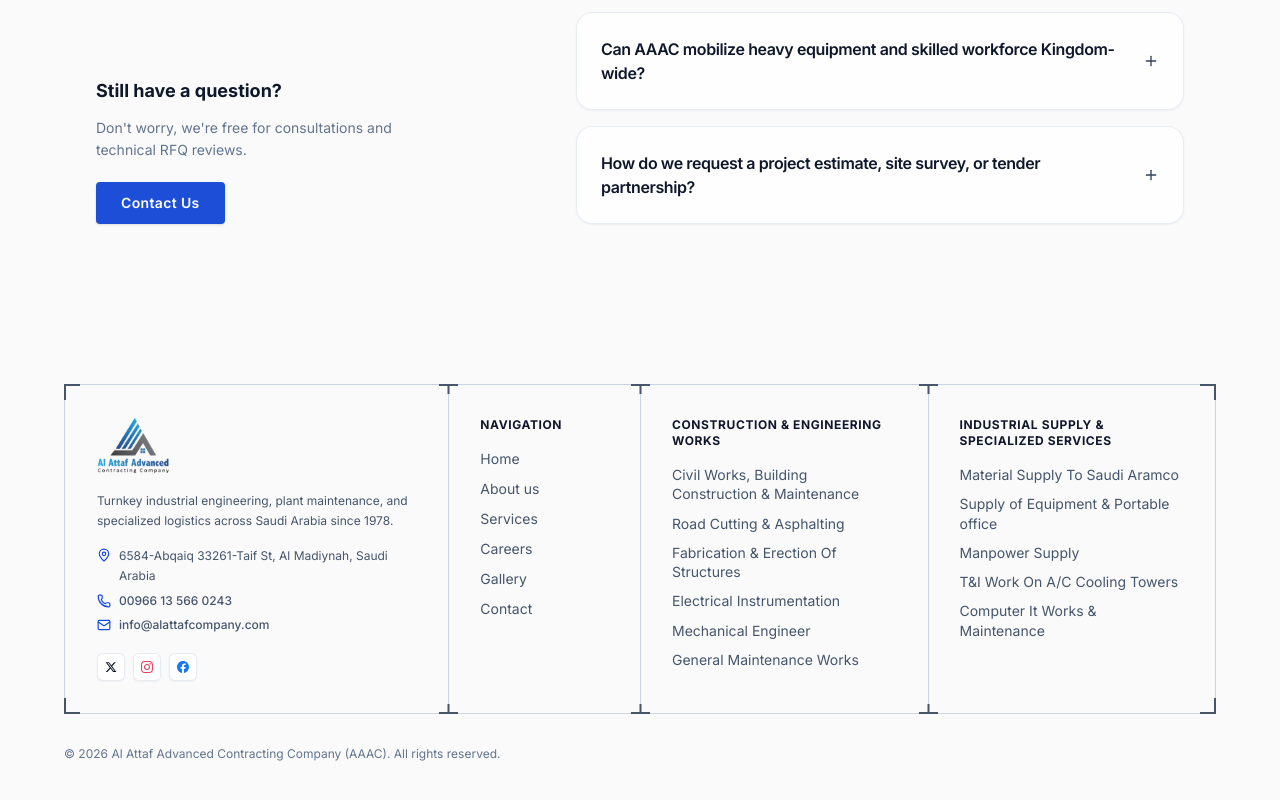
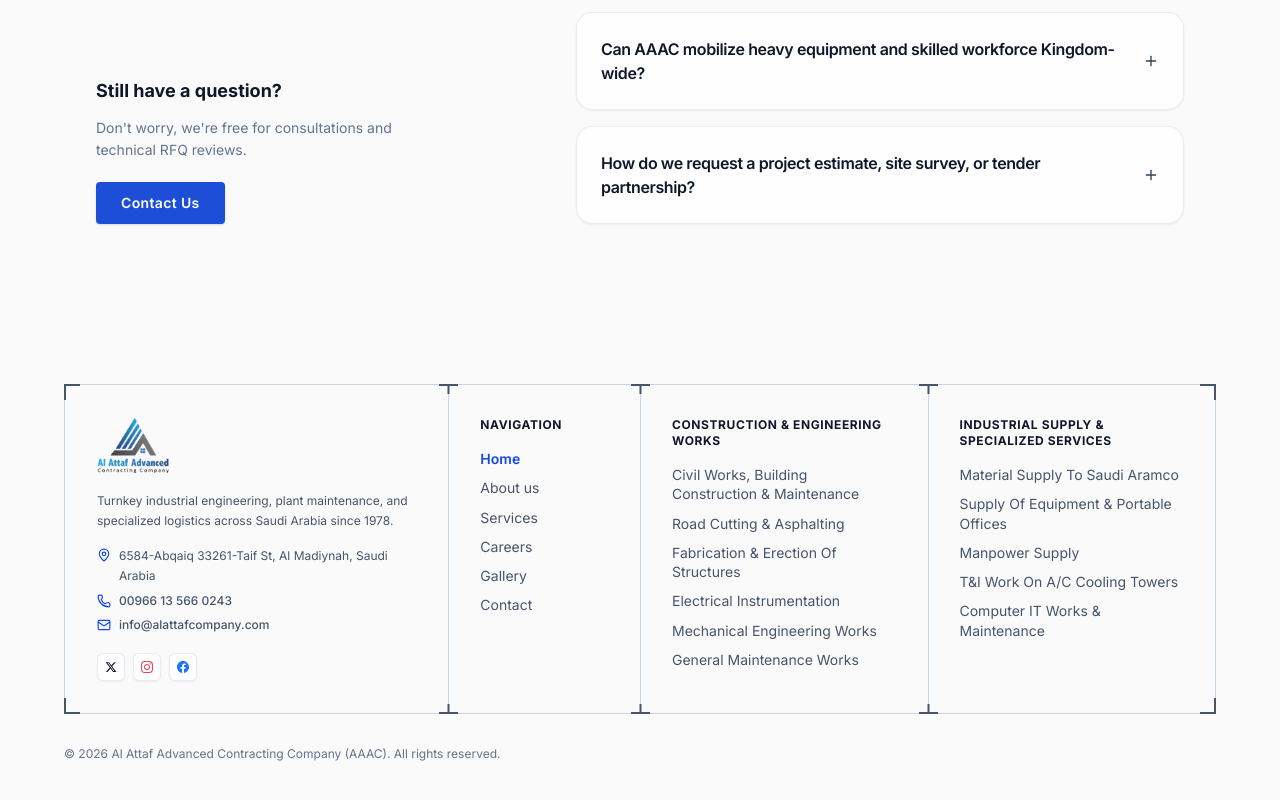
Before and after one commit to mindstory-webteam/alattaf, a Next.js app: page / in a window 1280 px wide. Shown: the part 6158-6958 px from the top of the page. Built offline with nearby package versions, Linux system fonts and the light colour scheme.

Commit message:
cahnges in the  in the footer and navbar

```diff
--- a/components/Footer.tsx
+++ b/components/Footer.tsx
@@ -3,37 +3,52 @@
 import React from "react";
 import Image from "next/image";
 import Link from "next/link";
+import {usePathname} from "next/navigation";
 import {Phone, Mail, MapPin} from "lucide-react";
+import {serviceCategories, getServicesByCategory} from "@/app/data/services";
+
+/**
+ * Both service columns are generated from the same data file the
+ * /services routes and the navbar use, so the footer can never link
+ * to a service page that doesn't exist.
+ */
+const [constructionCategory, industrialCategory] = serviceCategories;
+
+const constructionWorks = getServicesByCategory(constructionCategory.id).map(
+  (service) => ({
+    name: service.title,
+    href: `/services/${service.slug}`,
+  })
+);
+
+const industrialSupply = getServicesByCategory(industrialCategory.id).map(
+  (service) => ({
+    name: service.title,
+    href: `/services/${service.slug}`,
+  })
+);
 
 export default function Footer() {
+  const pathname = usePathname();
+
   const quickLinks = [
     {name: "Home", href: "/"},
-    {name: "About us", href: "/#about"},
-    {name: "Services", href: "/#services"},
-    {name: "Careers", href: "/#careers"},
-    {name: "Gallery", href: "/#gallery"},
+    {name: "About us", href: "/about"},
+    {name: "Services", href: "/services"},
+    {name: "Careers", href: "/careers"},
+    {name: "Gallery", href: "/gallery"},
     {name: "Contact", href: "/contact"},
   ];
 
-  const constructionWorks = [
-    {
-      name: "Civil Works, Building Construction & Maintenance",
-      href: "/#services",
-    },
-    {name: "Road Cutting & Asphalting", href: "/#services"},
-    {name: "Fabrication & Erection Of Structures", href: "/#services"},
-    {name: "Electrical Instrumentation", href: "/#services"},
-    {name: "Mechanical Engineer", href: "/#services"},
-    {name: "General Maintenance Works", href: "/#services"},
-  ];
+  // Highlights the service page currently being viewed
+  const isActive = (href: string) => pathname === href;
 
-  const industrialSupply = [
-    {name: "Material Supply To Saudi Aramco", href: "/#services"},
-    {name: "Supply of Equipment & Portable office", href: "/#services"},
-    {name: "Manpower Supply", href: "/#services"},
-    {name: "T&I Work On A/C Cooling Towers", href: "/#services"},
-    {name: "Computer It Works & Maintenance", href: "/#services"},
-  ];
+  const linkClass = (href: string) =>
+    `block leading-snug transition-colors ${
+      isActive(href)
+        ? "text-blue-700 font-semibold"
+        : "text-slate-600 hover:text-blue-700"
+    }`;
 
   return (
     <footer className="w-full bg-[#fafafa] text-slate-600 font-sans pt-12 pb-8">
@@ -176,10 +191,7 @@ export default function Footer() {
             {/* Section 1: Brand, Headquarters & Socials (4 cols) */}
             <div className="xl:col-span-4 p-6 sm:p-7 lg:p-8 flex flex-col justify-between space-y-4">
               <div className="space-y-3">
-                <Link
-                  href="/"
-                  className="inline-block group focus:outline-none"
-                >
+                <Link href="/" className="inline-block group focus:outline-none">
                   <Image
                     src="/alattaf-logo.png"
                     alt="Al Attaf Advanced Contracting Company"
@@ -308,10 +320,7 @@ export default function Footer() {
               <ul className="space-y-2.5 text-xs sm:text-sm">
                 {quickLinks.map((link) => (
                   <li key={link.name}>
-                    <Link
-                      href={link.href}
-                      className="text-slate-600 hover:text-blue-700 transition-colors block"
-                    >
+                    <Link href={link.href} className={linkClass(link.href)}>
                       {link.name}
                     </Link>
                   </li>
@@ -354,15 +363,12 @@ export default function Footer() {
             {/* Section 3: Construction & Engineering Works (3 cols) */}
             <div className="xl:col-span-3 p-6 sm:p-7 lg:p-8 space-y-4">
               <h3 className="text-xs font-bold text-slate-900 uppercase tracking-wider">
-                Construction & Engineering Works
+                {constructionCategory.label}
               </h3>
               <ul className="space-y-2.5 text-xs sm:text-sm">
-                {constructionWorks.map((item, idx) => (
-                  <li key={idx}>
-                    <Link
-                      href={item.href}
-                      className="text-slate-600 hover:text-blue-700 transition-colors block leading-snug"
-                    >
+                {constructionWorks.map((item) => (
+                  <li key={item.href}>
+                    <Link href={item.href} className={linkClass(item.href)}>
                       {item.name}
                     </Link>
                   </li>
@@ -405,15 +411,12 @@ export default function Footer() {
             {/* Section 4: Industrial Supply & Specialized Services (3 cols) */}
             <div className="xl:col-span-3 p-6 sm:p-7 lg:p-8 space-y-4">
               <h3 className="text-xs font-bold text-slate-900 uppercase tracking-wider">
-                Industrial Supply & Specialized Services
+                {industrialCategory.label}
               </h3>
               <ul className="space-y-2.5 text-xs sm:text-sm">
-                {industrialSupply.map((item, idx) => (
-                  <li key={idx}>
-                    <Link
-                      href={item.href}
-                      className="text-slate-600 hover:text-blue-700 transition-colors block leading-snug"
-                    >
+                {industrialSupply.map((item) => (
+                  <li key={item.href}>
+                    <Link href={item.href} className={linkClass(item.href)}>
                       {item.name}
                     </Link>
                   </li>
--- a/components/Navbar.tsx
+++ b/components/Navbar.tsx
@@ -247,7 +247,7 @@ export default function Navbar() {
 
                 {/* About us */}
                 <Link
-                  href="#about"
+                  href="/about"
                   onClick={() => setActiveItem("About us")}
                   className={`relative px-4 py-2 text-sm font-semibold transition-all duration-200 rounded-lg group ${
                     activeItem === "About us"
@@ -321,7 +321,7 @@ export default function Navbar() {
 
                 {/* Careers */}
                 <Link
-                  href="#careers"
+                  href="/careers"
                   onClick={() => setActiveItem("Careers")}
                   className={`relative px-4 py-2 text-sm font-semibold transition-all duration-200 rounded-lg group ${
                     activeItem === "Careers"
@@ -334,7 +334,7 @@ export default function Navbar() {
 
                 {/* Gallery */}
                 <Link
-                  href="#gallery"
+                  href="/gallery"
                   onClick={() => setActiveItem("Gallery")}
                   className={`relative px-4 py-2 text-sm font-semibold transition-all duration-200 rounded-lg group ${
                     activeItem === "Gallery"
@@ -347,7 +347,7 @@ export default function Navbar() {
 
                 {/* Contact */}
                 <Link
-                  href="/"
+                  href="/contact"
                   onClick={() => setActiveItem("Contact")}
                   className={`relative px-4 py-2 text-sm font-semibold transition-all duration-200 rounded-lg group ${
                     activeItem === "Contact"
@@ -475,7 +475,7 @@ export default function Navbar() {
 
             {/* About us */}
             <Link
-              href="#about"
+              href="/about"
               onClick={() => {
                 setActiveItem("About us");
                 setIsMobileMenuOpen(false);
```
